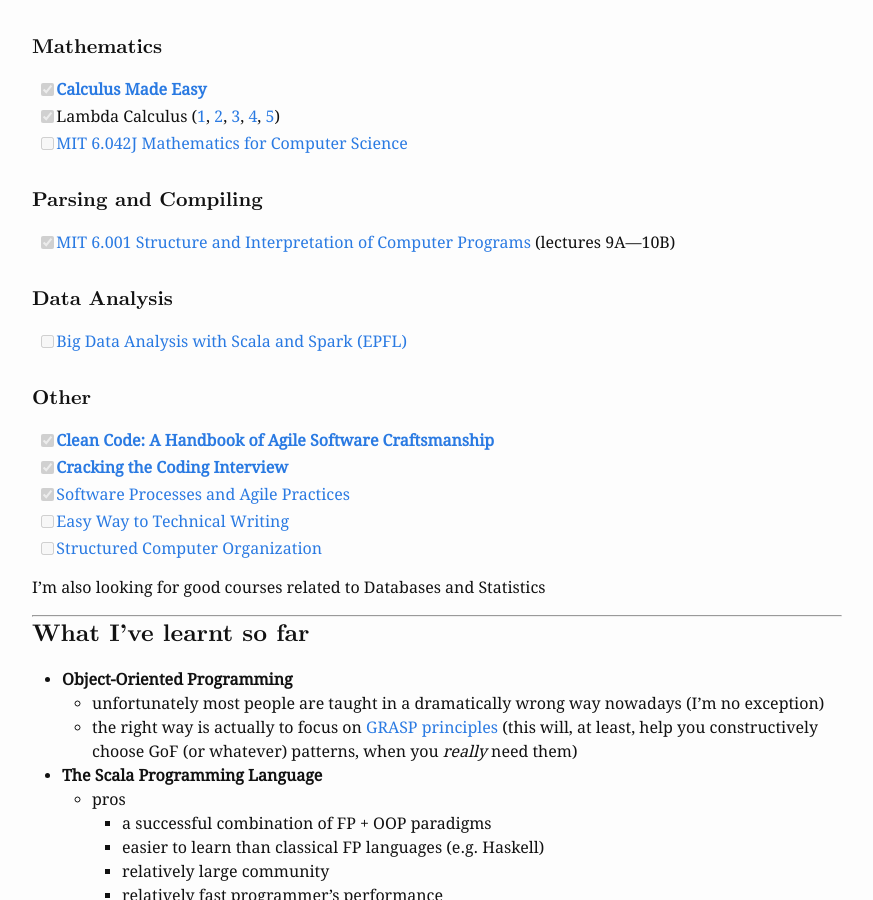
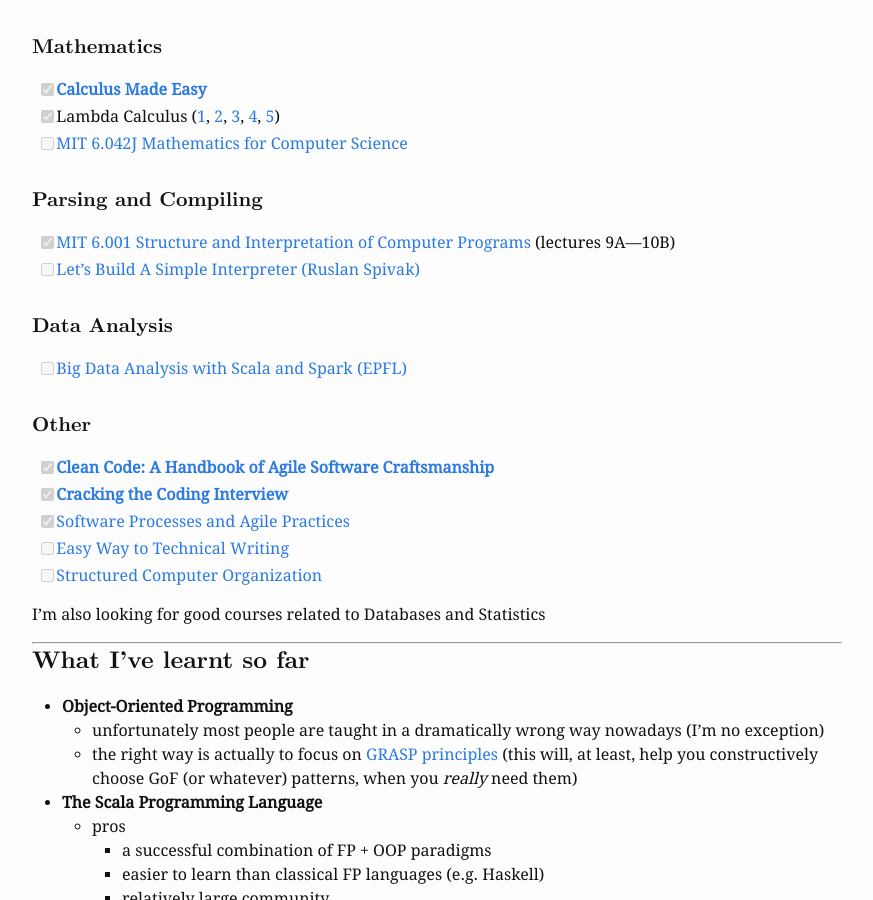
Before and after one commit to alopatindev/alopatindev.github.io, a Jekyll site: the page built from _posts/2016-11-29-self-learning.markdown, in a window 1280 px wide and 900 px high, scrolled down 1432 px. Shown: the whole window, without its empty margins (203-1076 px from the left). Built offline with Jekyll 4.4.1, drawn with Linux system fonts in a browser that asks for light colours; comment, search, counter and statistics services are not loaded; some of the changed lines change nothing that is shown.

Commit message:
update 2016-11-29-self-learning

```diff
--- a/_posts/2016-11-29-self-learning.markdown
+++ b/_posts/2016-11-29-self-learning.markdown
@@ -54,6 +54,7 @@
 
 #### Parsing and Compiling
 - [x][MIT 6.001 Structure and Interpretation of Computer Programs](https://www.youtube.com/watch?v=2Op3QLzMgSY&list=PL8FE88AA54363BC46) (lectures 9A—10B)
+- [ ][Let’s Build A Simple Interpreter (Ruslan Spivak)](https://ruslanspivak.com/lsbasi-part1)
 
 #### Data Analysis
 - [ ][Big Data Analysis with Scala and Spark (EPFL)](https://www.coursera.org/learn/big-data-analysys)
```
